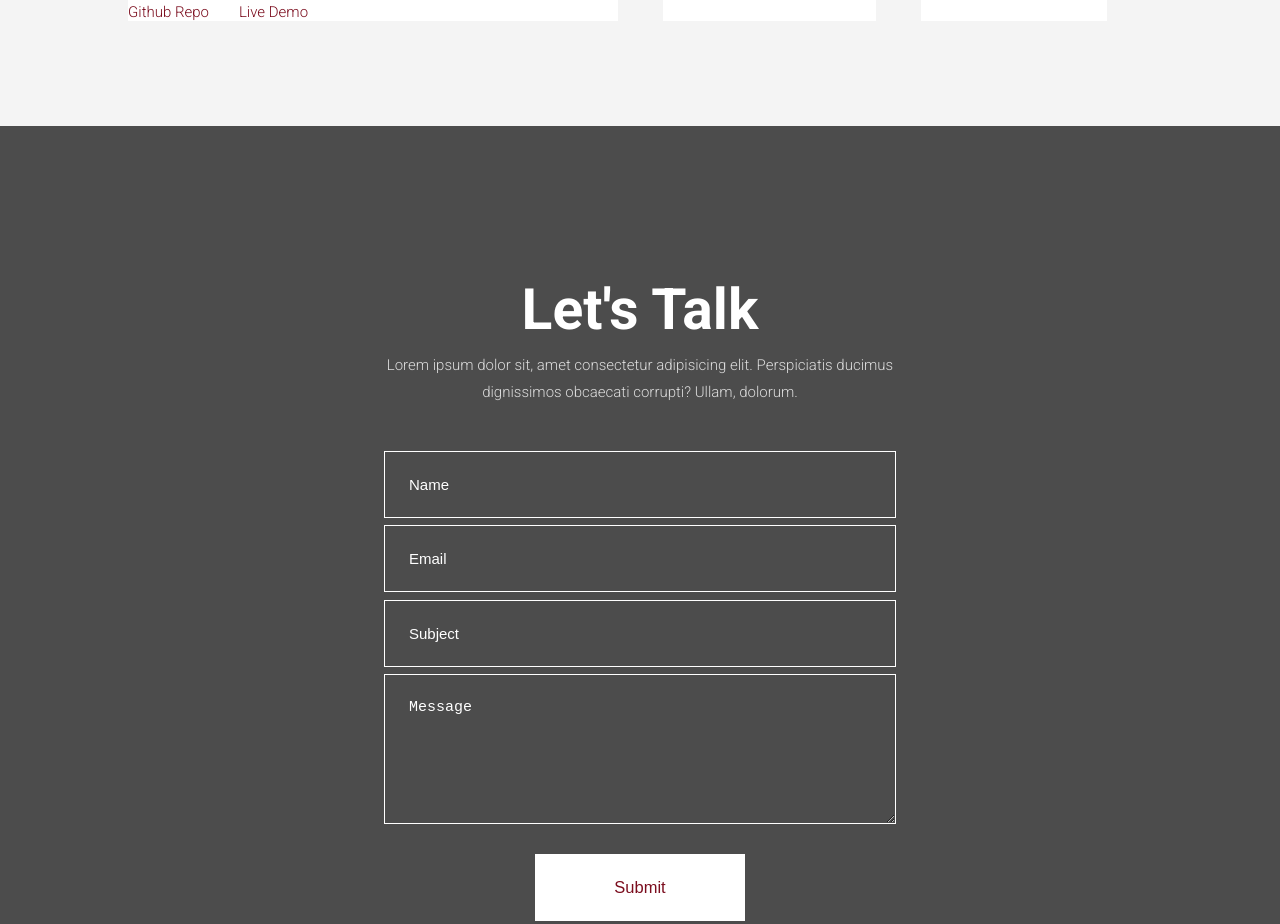
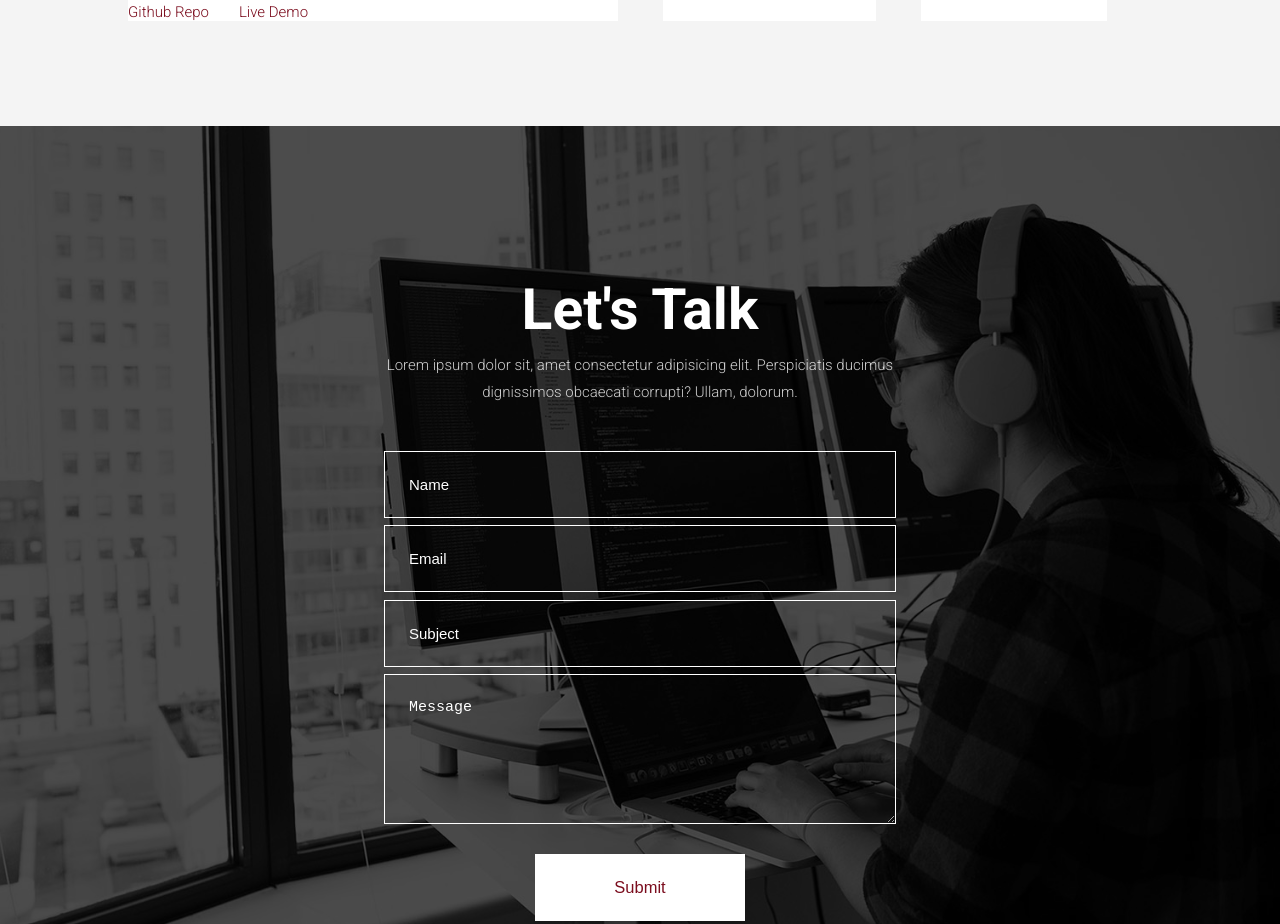
Before and after one commit to Richieace22/richieace.github.io, a plain HTML site: page index.html in a window 1280 px wide. Shown: the part 3997-4921 px from the top of the page. Drawn offline with nearby package versions, Linux system fonts and the light colour scheme.

Commit message:
contact image fix

```diff
--- a/styles.css
+++ b/styles.css
@@ -416,7 +416,7 @@ section.work .projects .project .action a:hover {
 /* =============== CONTACT =============== */
 
 section.contact {
-  background: url('background-image.jpg') no-repeat center center/cover;
+  background: url('images/background-image.jpg') no-repeat center center/cover;
   padding: 0;
   max-width: 100vw;
 }
```
